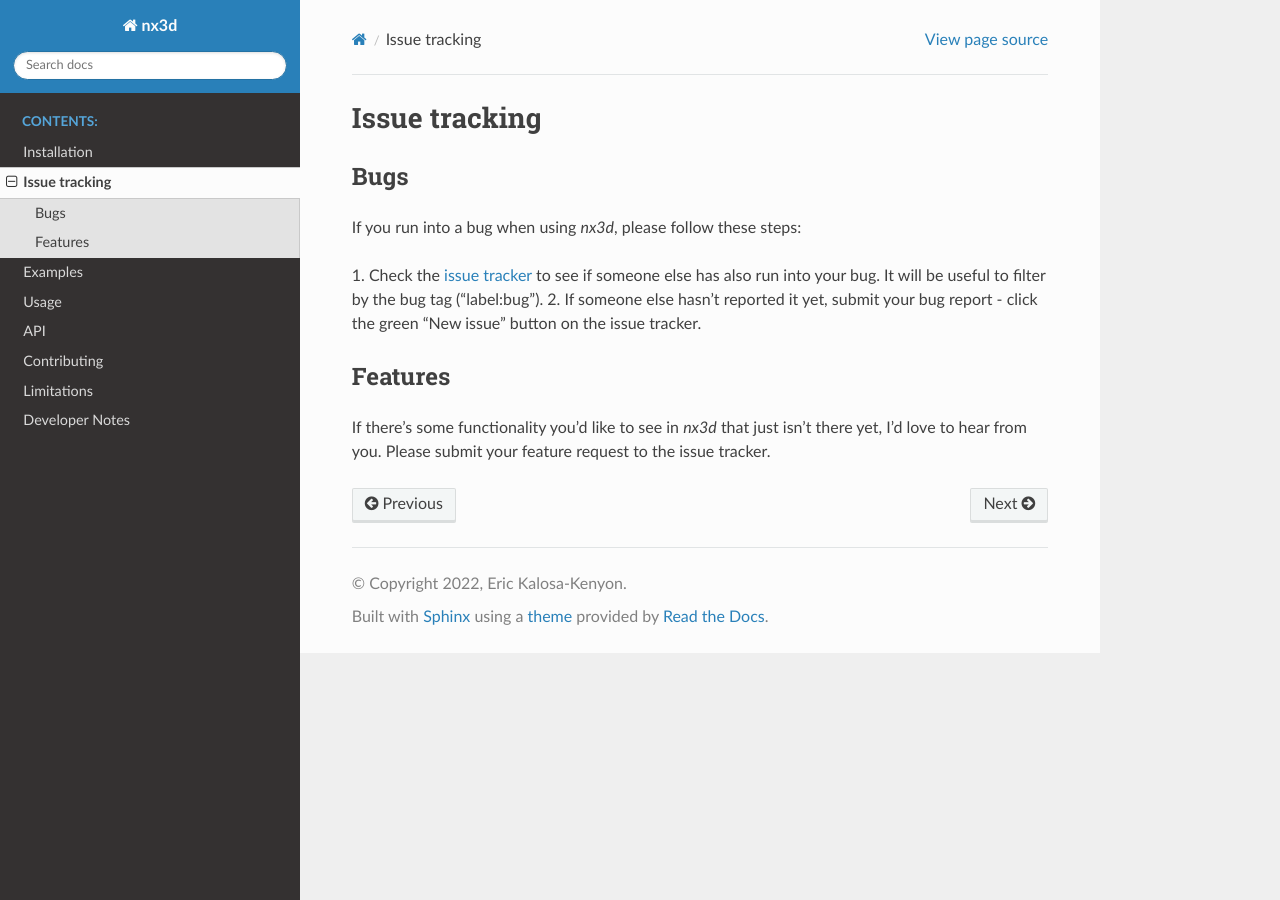
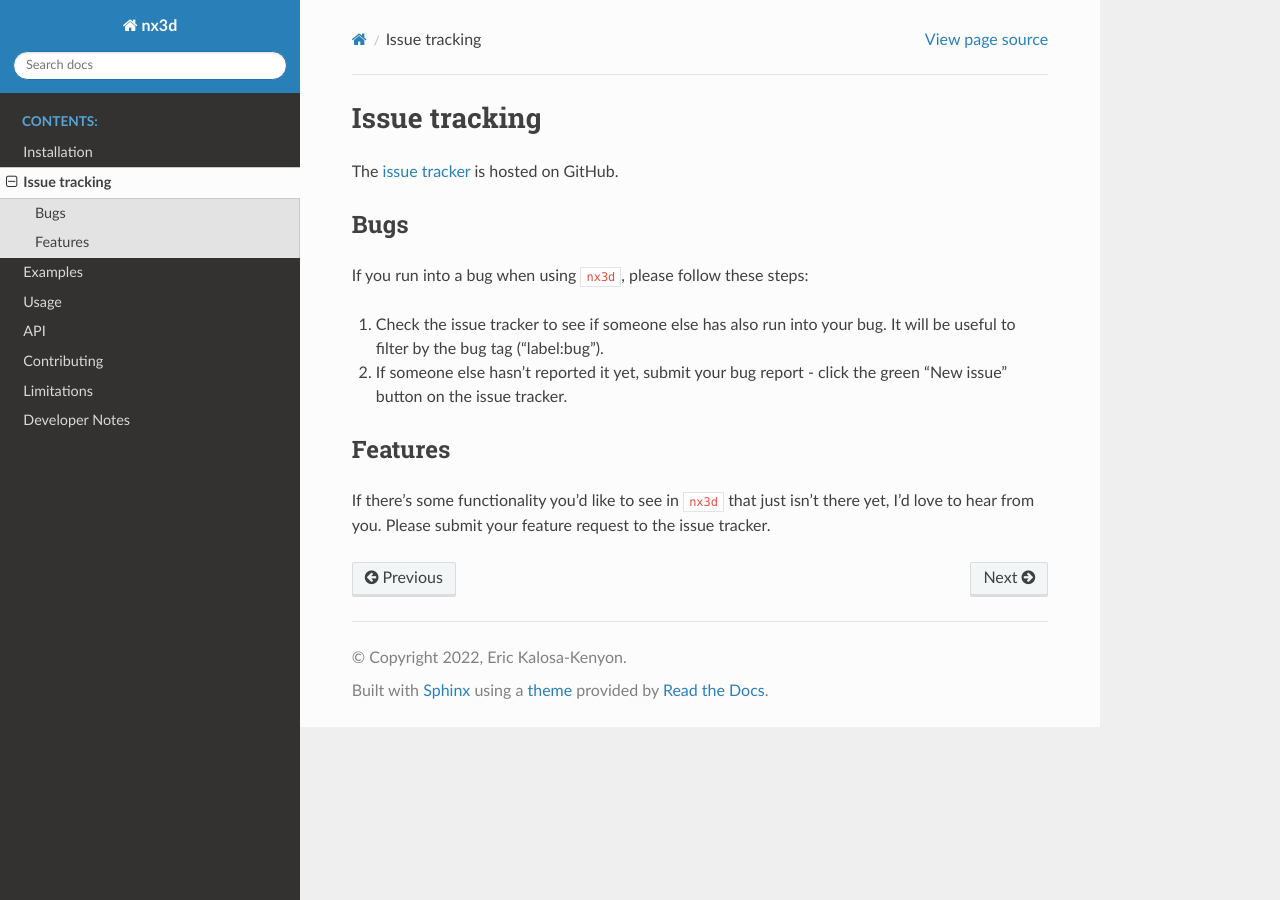
Before and after one commit to ekalosak/nx3d, a Sphinx documentation site: the page built from docs/support.rst, in a window 1280 px wide. Built offline with Sphinx 7.4.7 and the Read the Docs theme 2.0.0, drawn with Linux system fonts in a browser that asks for light colours.

Commit message:
small naming refactor for clarity; wip updating docs

```diff
--- a/docs/conf.py
+++ b/docs/conf.py
@@ -31,4 +31,4 @@ exclude_patterns = ["_build", "Thumbs.db", ".DS_Store"]
 # https://www.sphinx-doc.org/en/master/usage/configuration.html#options-for-html-output
 
 html_theme = "sphinx_rtd_theme"
-html_static_path = ["_static"]
+html_static_path = []
--- a/docs/support.rst
+++ b/docs/support.rst
@@ -1,16 +1,17 @@
 Issue tracking
 ===============
 
+The `issue tracker <https://github.com/ekalosak/nx3d/issues>`_ is hosted on GitHub.
+
 Bugs
---------------
-If you run into a bug when using `nx3d`, please follow these steps:
+----------------------------
+If you run into a bug when using ``nx3d``, please follow these steps:
 
-1. Check the `issue tracker <https://github.com/ekalosak/nx3d/issues>`_ to see if someone else has also run into your
-bug. It will be useful to filter by the bug tag ("label:bug").
-2. If someone else hasn't reported it yet, submit your bug report - click the green "New issue" button on the issue
-tracker.
+#. Check the issue tracker to see if someone else has also run into your bug. It will be useful to filter by the bug tag ("label:bug").
+
+#. If someone else hasn't reported it yet, submit your bug report - click the green "New issue" button on the issue tracker.
 
 Features
---------------
-If there's some functionality you'd like to see in `nx3d` that just isn't there yet, I'd love to hear from you. Please
+----------------------------
+If there's some functionality you'd like to see in ``nx3d`` that just isn't there yet, I'd love to hear from you. Please
 submit your feature request to the issue tracker.
--- a/src/nx3d/__init__.py
+++ b/src/nx3d/__init__.py
@@ -1,3 +1,3 @@
 from .core import Nx3D
-from .examples import diffusion_example
+from .examples import diffusion, game_of_life
 from .simplified import demo, plot
```
Also changed, not shown: docs/examples.rst (+6 -3 lines), docs/index.rst (+14 -3 lines), 4 other files.
